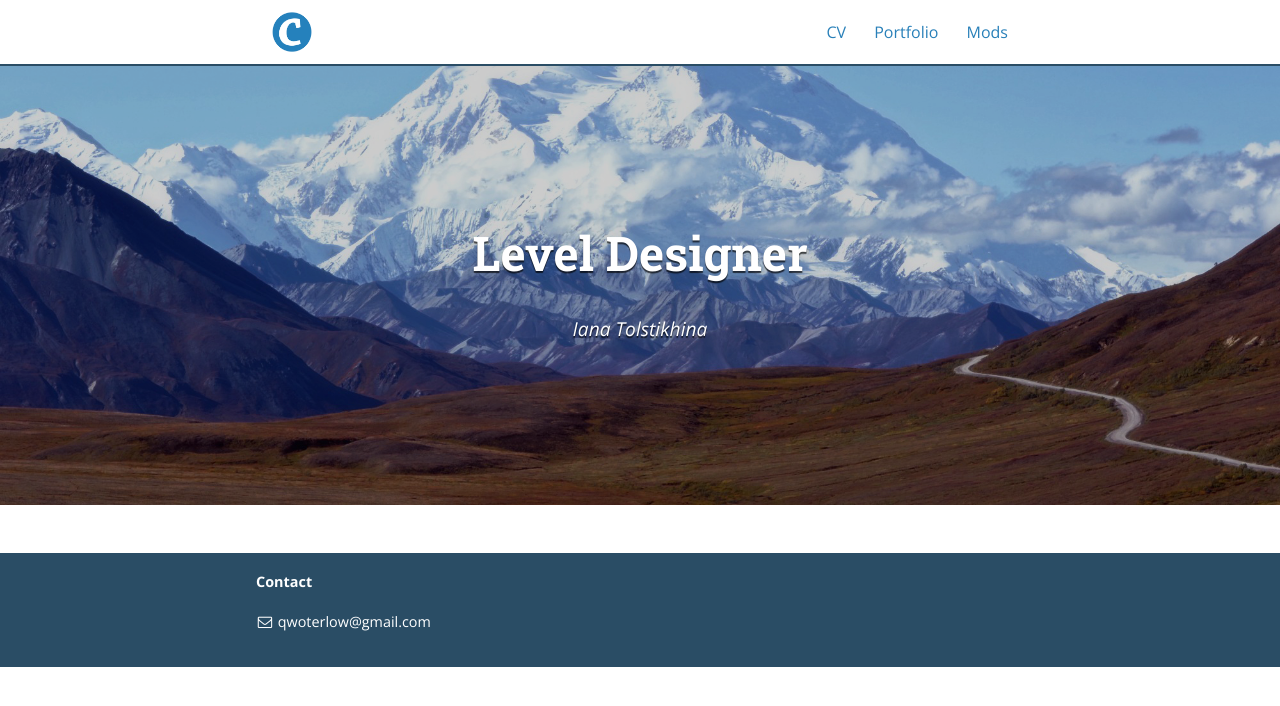
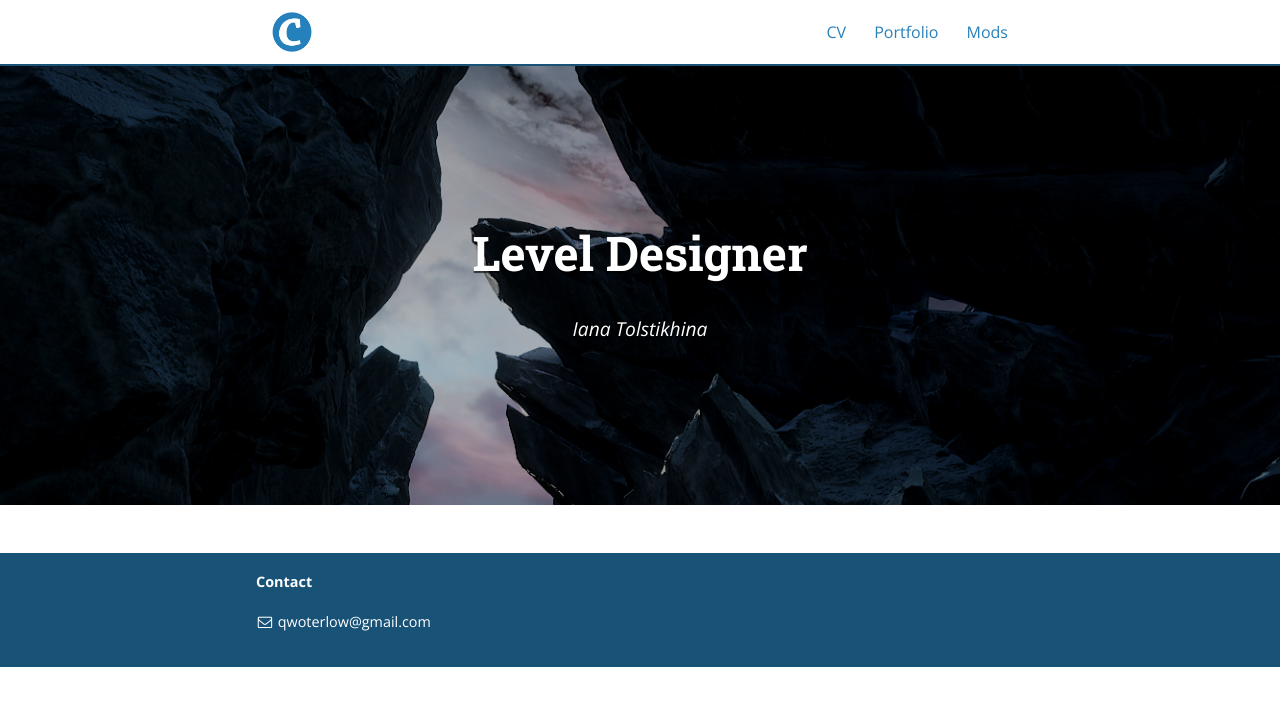
Before and after one commit to Ayrgedmar/ayrgedmar.github.io, a Jekyll site: the page built from index.html, in a window 1280 px wide. Shown: the top 706 px of the page. Built offline with Jekyll 4.4.1, drawn with Linux system fonts in a browser that asks for light colours; nearby versions of some CDN libraries.

Commit message:
Main page adds

```diff
--- a/_config.yml
+++ b/_config.yml
@@ -20,7 +20,7 @@ description: >
 # root of your server.
 baseurl: "" # the subpath of your site, e.g. /blog/
 url: "" # the base hostname & protocol for your site
-cover: "/assets/header_image.jpg"
+cover: "/assets/header_image.png"
 logo: "/assets/logo.png"
 
 # Build settings
--- a/_sass/base/_variables.scss
+++ b/_sass/base/_variables.scss
@@ -41,7 +41,7 @@ $bc-red: #bc0000;
 $base-background-color: #fff;
 $base-font-color: $dark-gray;
 $action-color: $blue;
-$highlight-color: #2a4d65;
+$highlight-color: #195277;
 
 // Border
 $base-border-color: $light-gray;
```
Also changed, not shown: assets/header_image.png (added), assets/header_image_1.jpg (renamed from assets/header_image.jpg).
